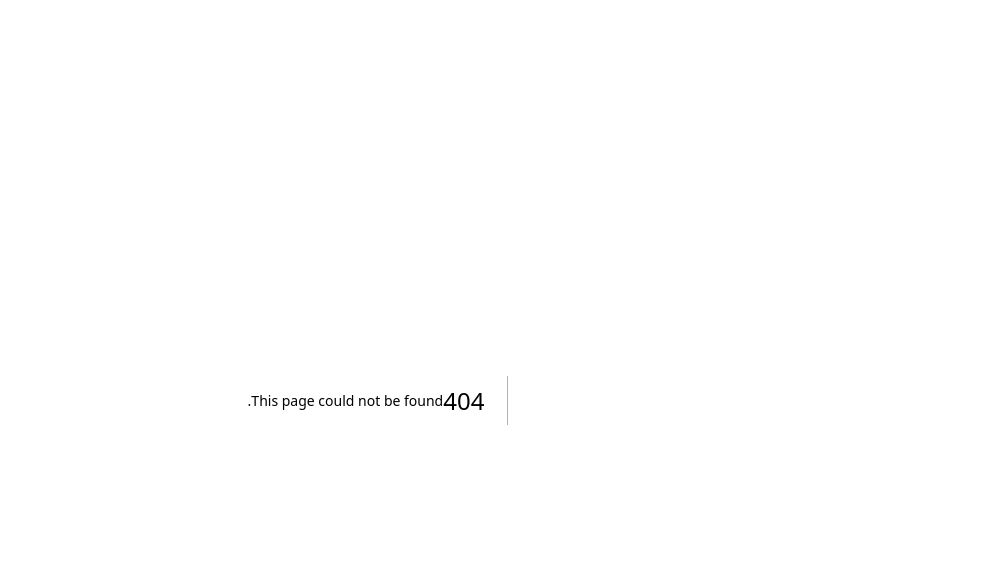
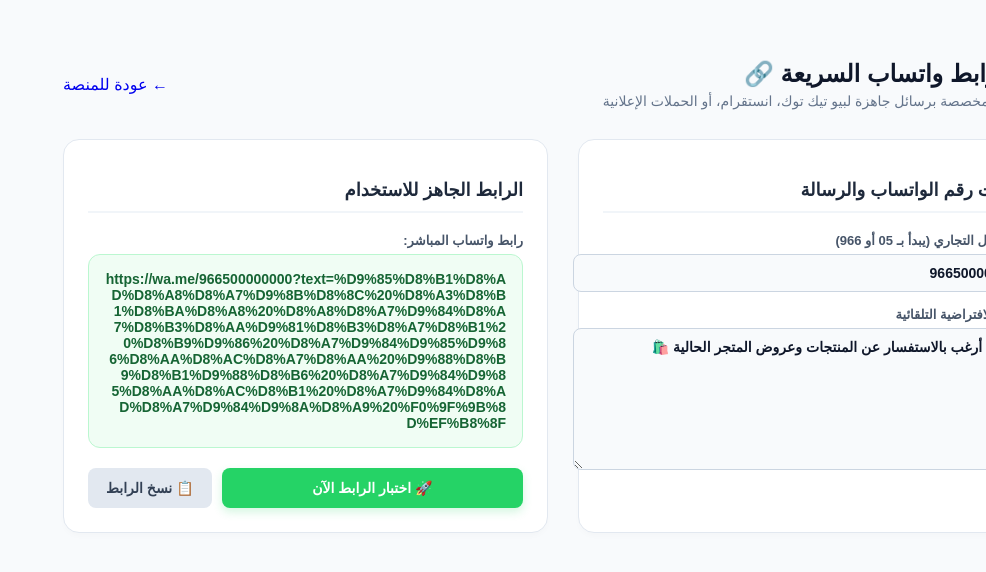
Before and after one commit to engaziasa-lang/engazia-app, a Next.js app: page /hub/sa/links in a window 1280 px wide. Before the commit this address had no page. Shown: the top 572 px of the page, without its empty margins (294-1280 px from the left). Built offline with nearby package versions, Linux system fonts and the light colour scheme.

Commit message:
Create page.tsx

```diff
--- /dev/null
+++ b/app/hub/sa/links/page.tsx
@@ -0,0 +1,119 @@
+'use client';
+
+import React, { useState } from 'react';
+import Link from 'next/link';
+
+export default function WhatsAppQuickLinkGeneratorSA() {
+  const [phoneNumber, setPhoneNumber] = useState<string>('966500000000');
+  const [defaultMessage, setDefaultMessage] = useState<string>('مرحباً، أرغب بالاستفسار عن المنتجات وعروض المتجر الحالية 🛍️');
+
+  // تنظيف رقم الهاتف وتنسيقه لرابط واتساب الرسمي
+  let cleanPhone = phoneNumber.replace(/\D/g, '');
+  if (cleanPhone.startsWith('05')) {
+    cleanPhone = '966' + cleanPhone.slice(1);
+  } else if (!cleanPhone.startsWith('966') && cleanPhone.length === 9) {
+    cleanPhone = '966' + cleanPhone;
+  }
+
+  const encodedMessage = encodeURIComponent(defaultMessage);
+  const whatsappUrl = `https://wa.me/${cleanPhone}?text=${encodedMessage}`;
+
+  const handleCopyLink = () => {
+    navigator.clipboard.writeText(whatsappUrl);
+    alert('✨ تم نسخ رابط واتساب السريع بنجاح!');
+  };
+
+  const handleTestLink = () => {
+    window.open(whatsappUrl, '_blank');
+  };
+
+  return (
+    <div className="tool-container">
+      <style jsx global>{`
+        body { background-color: #f8fafc; margin: 0; font-family: 'Tajawal', sans-serif; }
+        a { text-decoration: none; }
+      `}</style>
+      <style jsx>{`
+        .tool-container { direction: rtl; max-width: 1000px; margin: 40px auto; padding: 20px; }
+
+        .header { display: flex; align-items: center; justify-content: space-between; margin-bottom: 30px; }
+        .back-btn { background: #ffffff; border: 1px solid #cbd5e1; padding: 8px 16px; border-radius: 8px; color: #475569; font-weight: 700; font-size: 14px; transition: all 0.2s; display: flex; align-items: center; gap: 8px; }
+        .back-btn:hover { background: #f1f5f9; color: #0f172a; }
+
+        .title-box h1 { font-size: 24px; font-weight: 900; color: #0f172a; margin: 0 0 5px 0; }
+        .title-box p { color: #64748b; margin: 0; font-size: 14px; }
+
+        .grid-layout { display: grid; grid-template-columns: 1fr 1fr; gap: 30px; }
+        @media(max-width: 768px) { .grid-layout { grid-template-columns: 1fr; } }
+
+        .card { background: #ffffff; border-radius: 16px; padding: 24px; border: 1px solid #e2e8f0; box-shadow: 0 4px 6px -1px rgba(0,0,0,0.02); }
+        .card-title { font-size: 18px; font-weight: 800; color: #1e293b; margin-bottom: 20px; border-bottom: 2px solid #f1f5f9; padding-bottom: 10px; }
+
+        .input-group { margin-bottom: 15px; }
+        .input-group label { display: block; font-size: 13px; font-weight: 700; color: #475569; margin-bottom: 6px; }
+        .input-wrapper input, .input-wrapper textarea { width: 100%; padding: 10px 14px; border: 1px solid #cbd5e1; border-radius: 8px; font-size: 14px; font-family: 'Tajawal', sans-serif; outline: none; transition: border 0.2s; background: #f8fafc; color: #0f172a; font-weight: 600; }
+        .input-wrapper input:focus, .input-wrapper textarea:focus { border-color: #25d366; background: #ffffff; }
+        .input-wrapper textarea { height: 120px; resize: vertical; }
+
+        .link-box { background: #f0fdf4; border: 1px solid #bbf7d0; border-radius: 12px; padding: 16px; margin-bottom: 20px; word-break: break-all; font-size: 14px; color: #166534; font-weight: 600; min-height: 80px; }
+
+        .action-btns { display: flex; gap: 10px; }
+        .wa-btn { background: #25d366; color: #fff; border: none; flex: 1; padding: 12px; border-radius: 8px; font-weight: 900; font-size: 14px; cursor: pointer; transition: all 0.2s; display: flex; justify-content: center; align-items: center; gap: 8px; font-family: 'Tajawal', sans-serif; box-shadow: 0 4px 10px rgba(37,211,102,0.2); }
+        .wa-btn:hover { background: #20ba5a; }
+
+        .copy-btn { background: #e2e8f0; color: #334155; border: none; padding: 12px 18px; border-radius: 8px; font-weight: 800; font-size: 14px; cursor: pointer; transition: all 0.2s; font-family: 'Tajawal', sans-serif; }
+        .copy-btn:hover { background: #cbd5e1; }
+      `}</style>
+
+      <div className="header">
+        <div className="title-box">
+          <h1>صانع روابط واتساب السريعة 🔗</h1>
+          <p>أنشئ روابط مخصصة برسائل جاهزة لبيو تيك توك، انستقرام، أو الحملات الإعلانية</p>
+        </div>
+        <Link href="/hub/sa" className="back-btn">
+          <span>←</span> عودة للمنصة
+        </Link>
+      </div>
+
+      <div className="grid-layout">
+        {/* قسم المدخلات */}
+        <div className="card">
+          <h2 className="card-title">إعدادات رقم الواتساب والرسالة</h2>
+
+          <div className="input-group">
+            <label>رقم الجوال التجاري (يبدأ بـ 05 أو 966)</label>
+            <div className="input-wrapper">
+              <input type="text" value={phoneNumber} onChange={(e) => setPhoneNumber(e.target.value)} placeholder="مثال: 0500000000" />
+            </div>
+          </div>
+
+          <div className="input-group">
+            <label>الرسالة الافتراضية التلقائية</label>
+            <div className="input-wrapper">
+              <textarea value={defaultMessage} onChange={(e) => setDefaultMessage(e.target.value)} placeholder="اكتب النص الافتراضي الذي سيظهر عندما يضغط العميل على الرابط..." />
+            </div>
+          </div>
+        </div>
+
+        {/* قسم الناتج والرابط */}
+        <div className="card">
+          <h2 className="card-title">الرابط الجاهز للاستخدام</h2>
+
+          <label style={{ display: 'block', fontSize: '13px', fontWeight: 700, color: '#475569', marginBottom: '6px' }}>رابط واتساب المباشر:</label>
+          <div className="link-box">
+            {whatsappUrl}
+          </div>
+
+          <div className="action-btns">
+            <button className="wa-btn" onClick={handleTestLink}>
+              🚀 اختبار الرابط الآن
+            </button>
+            <button className="copy-btn" onClick={handleCopyLink}>
+              📋 نسخ الرابط
+            </button>
+          </div>
+        </div>
+      </div>
+    </div>
+  );
+}
```
